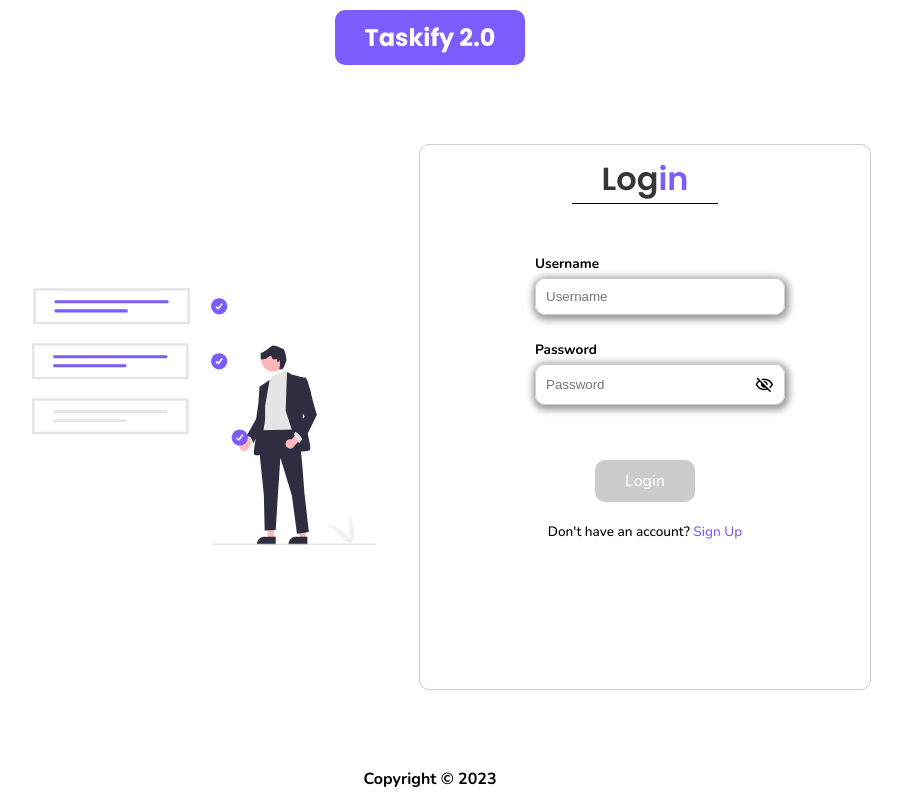
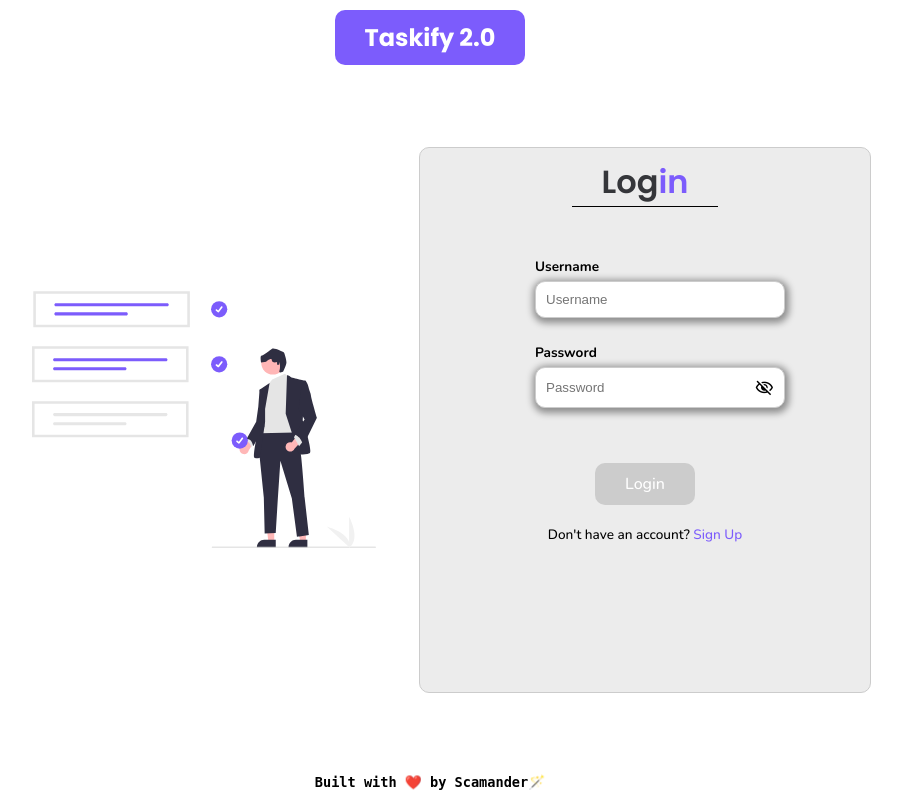
Before and after one commit to 01spidey/MERN-Todo-App, a React (Create React App) app in the folder my_react_app/: page / in a window 1280 px wide. Shown: the whole page, without its empty margins (210-1112 px from the left). Built offline with nearby package versions, Linux system fonts and the light colour scheme.

Commit message:
Almost Completed!!

```diff
--- a/my_react_app/src/App.js
+++ b/my_react_app/src/App.js
@@ -16,8 +16,8 @@ function App() {
 
       <Routes>
         <Route path="/" element={<Auth />}/>
-        <Route path="/login" element={<Auth />}/>
         <Route path="/todo" element={<Content />}/>
+        <Route path='*' element={<Auth/>}/>
       </Routes>
 
       <Footer/>
--- a/my_react_app/src/components/Footer.js
+++ b/my_react_app/src/components/Footer.js
@@ -8,7 +8,8 @@ const Footer = () => {
     return (
         <div>
             <footer>
-                Copyright &copy; {year}
+                {/* Copyright &copy; {year} */}
+                Built with <span role="img" aria-label="love">❤️</span> by Scamander<span role='img' aria-label='wizard'>🪄</span>
             </footer>
         </div>
     )
--- a/my_react_app/src/styles/Auth.scss
+++ b/my_react_app/src/styles/Auth.scss
@@ -29,7 +29,7 @@
 
     .right{
         flex : 1;
-        // background-color: lightgreen;
+        background-color: #ececec;
         padding: 10px;
         display: flex;
         flex-direction: column;
@@ -88,6 +88,7 @@
                         padding: 10px;
                         border-radius: 10px;
                         border: 1px solid #ccc;
+                        background-color: white;
                         width: 250px;
                         box-shadow: 1px 2px 7px 3px rgba(0,0,0,0.4);
                         display: flex;
--- a/my_react_app/src/styles/Footer.scss
+++ b/my_react_app/src/styles/Footer.scss
@@ -1,4 +1,11 @@
 footer{
-    font-family: 'Nunito';
+    font-family: 'Monospace';
+    font-size: .85rem;
     font-weight: bold;
+    #name{
+        background-color: #35363a;
+        padding: 2px 5px;
+        color: white;
+        border-radius: 3px;
+    }
 }
```
